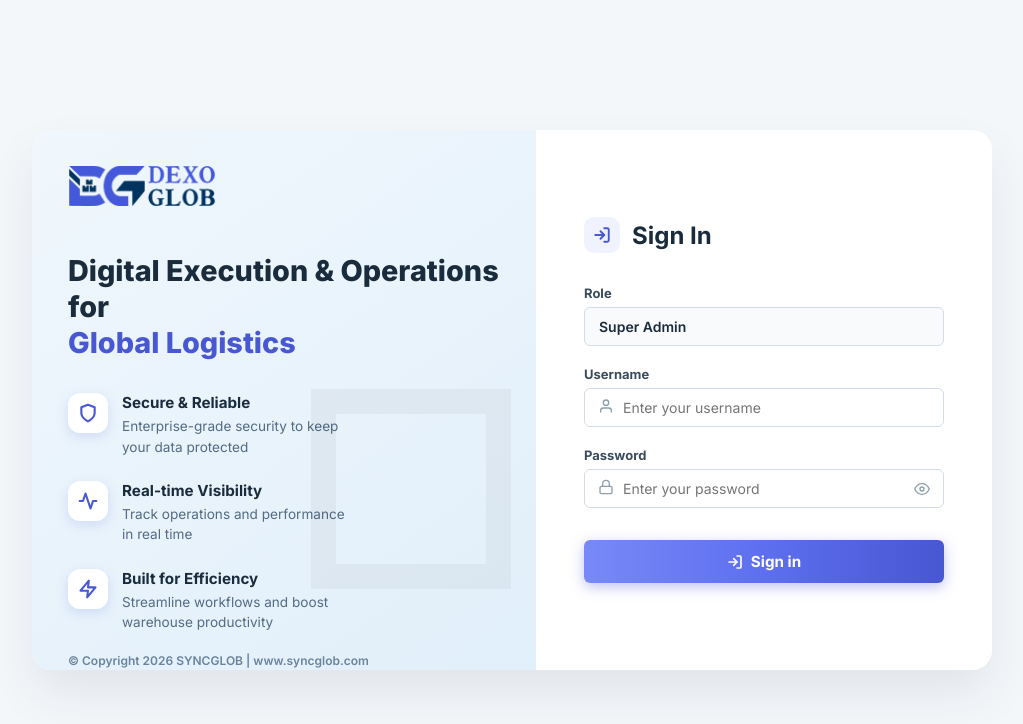
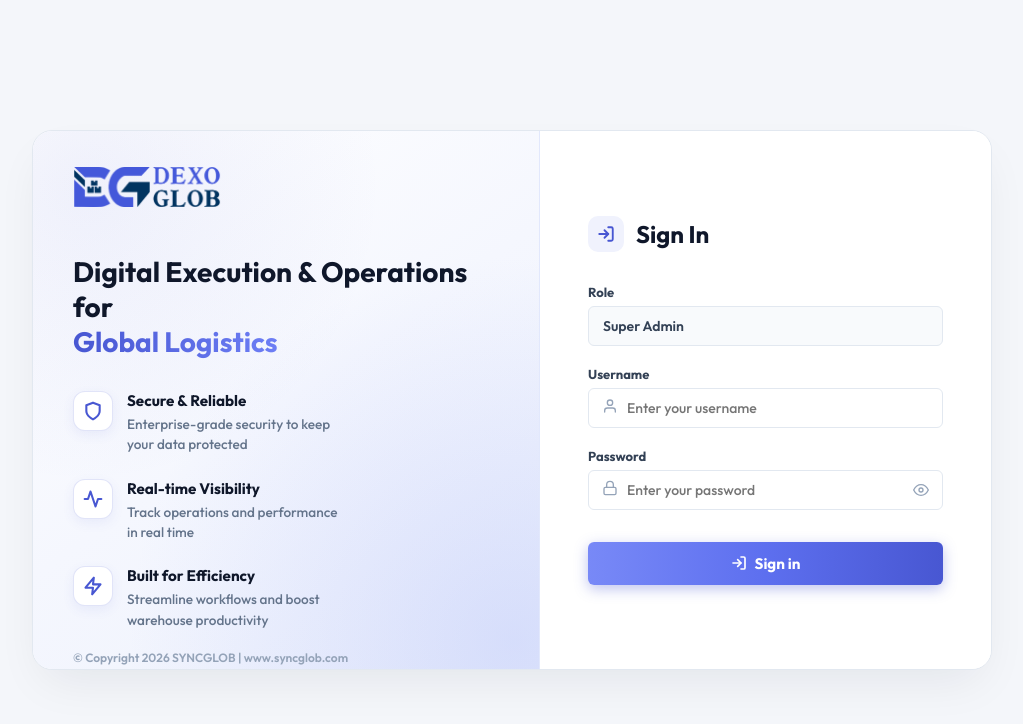
Before and after one commit to vishalverma77/wms-super-admin, a React (Vite) app: page /login in a window 1280 px wide. Shown: the top 724 px of the page, without its empty margins (128-1151 px from the left). Built offline with nearby package versions, Linux system fonts and the light colour scheme.

Commit message:
Add stats cards to trial users and background color effects to login page

```diff
--- a/src/index.css
+++ b/src/index.css
@@ -2364,10 +2364,10 @@ button {
   display: flex;
   align-items: center;
   justify-content: center;
-  background: #f4f7fa;
+  background: #f4f6fa;
   padding: 16px;
   box-sizing: border-box;
-  font-family: "Inter", "Segoe UI", sans-serif;
+  font-family: "Outfit", "Inter", "Segoe UI", sans-serif;
 }
 .login-card {
   display: flex;
@@ -2377,15 +2377,20 @@ button {
   background: #ffffff;
   border-radius: 20px;
   overflow: hidden;
-  box-shadow: 0 24px 48px rgba(15, 30, 53, 0.08);
+  border: 1px solid #e2e8f0;
+  box-shadow: 0 20px 48px -12px rgba(15, 23, 42, 0.08);
 }
 .login-left {
   flex: 1.2;
-  background: linear-gradient(145deg, #f0f7fd 0%, #e1effa 100%);
-  padding: 36px;
+  background: radial-gradient(circle at 95% 95%, rgba(152, 169, 249, 0.28) 0%, transparent 55%),
+              radial-gradient(circle at 10% 10%, rgba(72, 87, 210, 0.08) 0%, transparent 45%),
+              linear-gradient(145deg, #ffffff 0%, #f5f7fe 50%, #edf1fc 100%);
+  border-right: 1px solid #e2e8fc;
+  padding: 36px 40px;
   display: flex;
   flex-direction: column;
   position: relative;
+  overflow: hidden;
 }
 .login-right {
   flex: 1;
@@ -2404,10 +2409,13 @@ button {
     height: auto;
     min-height: 100vh;
     border-radius: 0;
+    border: none;
   }
   .login-left {
     padding: 32px 24px;
     flex: none;
+    border-right: none;
+    border-bottom: 1px solid #edf2f7;
   }
   .login-right {
     padding: 32px 24px;
--- a/src/modules/auth/view/Login.tsx
+++ b/src/modules/auth/view/Login.tsx
@@ -31,41 +31,29 @@ export function Login() {
       <div className="login-card">
         {/* Left Side (Brand & Value Props) */}
         <div className="login-left">
-          {/* Subtle background decoration */}
-          <div
-            style={{
-              position: "absolute",
-              right: "-5%",
-              bottom: "5%",
-              opacity: 0.04,
-              pointerEvents: "none",
-            }}
-          >
-            <svg
-              width="300"
-              height="300"
-              viewBox="0 0 24 24"
-              fill="currentColor"
-            >
-              <path d="M4,4H20V20H4V4M6,6V18H18V6H6Z" />
-            </svg>
-          </div>
-
           <div style={{ marginBottom: "24px" }}>
-            <img src={logo} alt="Dexo Glob" style={{ height: "40px" }} />
+            <img src={logo} alt="Dexo Glob" style={{ height: "40px", objectFit: "contain" }} />
           </div>
 
           <h1
             style={{
-              fontSize: "1.8rem",
+              fontSize: "1.75rem",
               fontWeight: 800,
-              color: "#1a2b3c",
+              color: "#0f172a",
               lineHeight: 1.25,
               marginBottom: "32px",
+              fontFamily: '"Outfit", sans-serif',
             }}
           >
             Digital Execution & Operations for <br />
-            <span style={{ color: COLORS.primary }}>
+            <span
+              style={{
+                background: "linear-gradient(90deg, #4857D2 0%, #6d7ef5 100%)",
+                WebkitBackgroundClip: "text",
+                WebkitTextFillColor: "transparent",
+                display: "inline-block",
+              }}
+            >
               Global Logistics
             </span>
           </h1>
@@ -93,7 +81,8 @@ export function Login() {
                   justifyContent: "center",
                   flexShrink: 0,
                   color: COLORS.primary,
-                  boxShadow: `0 4px 12px ${withAlpha(COLORS.primary, 0.15)}`,
+                  border: "1px solid rgba(72, 87, 210, 0.16)",
+                  boxShadow: `0 4px 12px ${withAlpha(COLORS.primary, 0.08)}`,
                 }}
               >
                 <svg
@@ -114,7 +103,7 @@ export function Login() {
                   style={{
                     margin: "0 0 4px 0",
                     fontSize: "0.95rem",
-                    color: "#1a2b3c",
+                    color: "#0f172a",
                     fontWeight: 700,
                   }}
                 >
@@ -123,7 +112,7 @@ export function Login() {
                 <p
                   style={{
                     margin: 0,
-                    color: "#546b82",
+                    color: "#64748b",
                     fontSize: "0.85rem",
                     lineHeight: 1.5,
                   }}
@@ -150,7 +139,8 @@ export function Login() {
                   justifyContent: "center",
                   flexShrink: 0,
                   color: COLORS.primary,
-                  boxShadow: `0 4px 12px ${withAlpha(COLORS.primary, 0.15)}`,
+                  border: "1px solid rgba(72, 87, 210, 0.16)",
+                  boxShadow: `0 4px 12px ${withAlpha(COLORS.primary, 0.08)}`,
                 }}
               >
                 <svg
@@ -171,7 +161,7 @@ export function Login() {
                   style={{
                     margin: "0 0 4px 0",
                     fontSize: "0.95rem",
-                    color: "#1a2b3c",
+                    color: "#0f172a",
                     fontWeight: 700,
                   }}
                 >
@@ -180,7 +170,7 @@ export function Login() {
                 <p
                   style={{
                     margin: 0,
-                    color: "#546b82",
+                    color: "#64748b",
                     fontSize: "0.85rem",
                     lineHeight: 1.5,
                   }}
@@ -207,7 +197,8 @@ export function Login() {
                   justifyContent: "center",
                   flexShrink: 0,
                   color: COLORS.primary,
-                  boxShadow: `0 4px 12px ${withAlpha(COLORS.primary, 0.15)}`,
+                  border: "1px solid rgba(72, 87, 210, 0.16)",
+                  boxShadow: `0 4px 12px ${withAlpha(COLORS.primary, 0.08)}`,
                 }}
               >
                 <svg
@@ -228,7 +219,7 @@ export function Login() {
                   style={{
                     margin: "0 0 4px 0",
                     fontSize: "0.95rem",
-                    color: "#1a2b3c",
+                    color: "#0f172a",
                     fontWeight: 700,
                   }}
                 >
@@ -237,7 +228,7 @@ export function Login() {
                 <p
                   style={{
                     margin: 0,
-                    color: "#546b82",
+                    color: "#64748b",
                     fontSize: "0.85rem",
                     lineHeight: 1.5,
                   }}
@@ -255,7 +246,7 @@ export function Login() {
               style={{
                 margin: 0,
                 fontSize: "0.75rem",
-                color: "#6a849c",
+                color: "#94a3b8",
                 fontWeight: 600,
               }}
             >
@@ -306,7 +297,8 @@ export function Login() {
                 margin: 0,
                 fontSize: "1.5rem",
                 fontWeight: 700,
-                color: "#1a2b3c",
+                color: "#0f172a",
+                fontFamily: '"Outfit", sans-serif',
               }}
             >
               Sign In
@@ -341,7 +333,7 @@ export function Login() {
                   marginBottom: "6px",
                   fontSize: "0.8125rem",
                   fontWeight: 700,
-                  color: "#3a4b5c",
+                  color: "#334155",
                 }}
               >
                 Role
@@ -355,9 +347,9 @@ export function Login() {
                     width: "100%",
                     padding: "10px 14px",
                     borderRadius: "6px",
-                    border: "1px solid #d2dce6",
+                    border: "1px solid #e2e8f0",
                     background: "#f8fafc",
-                    color: "#1a2b3c",
+                    color: "#334155",
                     fontSize: "0.875rem",
                     outline: "none",
                     fontWeight: 600,
@@ -376,7 +368,7 @@ export function Login() {
                   marginBottom: "6px",
                   fontSize: "0.8125rem",
                   fontWeight: 700,
-                  color: "#3a4b5c",
+                  color: "#334155",
                 }}
               >
                 Username
@@ -388,7 +380,7 @@ export function Login() {
                     left: "14px",
                     top: "50%",
                     transform: "translateY(-50%)",
-                    color: "#8e9fab",
+                    color: "#94a3b8",
                   }}
                 >
                   <svg
@@ -415,20 +407,22 @@ export function Login() {
                     width: "100%",
                     padding: "10px 14px 10px 38px",
                     borderRadius: "6px",
-                    border: "1px solid #d2dce6",
+                    border: "1px solid #e2e8f0",
                     background: "#ffffff",
-                    color: "#1a2b3c",
+                    color: "#0f172a",
                     fontSize: "0.875rem",
                     outline: "none",
                     boxSizing: "border-box",
-                    transition: "border-color 0.2s",
+                    transition: "all 0.2s ease",
                   }}
-                  onFocus={(e) =>
-                    (e.currentTarget.style.borderColor = "var(--color-primary)")
-                  }
-                  onBlur={(e) =>
-                    (e.currentTarget.style.borderColor = "#d2dce6")
-                  }
+                  onFocus={(e) => {
+                    e.currentTarget.style.borderColor = COLORS.primary;
+                    e.currentTarget.style.boxShadow = `0 0 0 3px ${withAlpha(COLORS.primary, 0.12)}`;
+                  }}
+                  onBlur={(e) => {
+                    e.currentTarget.style.borderColor = "#e2e8f0";
+                    e.currentTarget.style.boxShadow = "none";
+                  }}
                 />
               </div>
             </div>
@@ -441,7 +435,7 @@ export function Login() {
                   marginBottom: "6px",
                   fontSize: "0.8125rem",
                   fontWeight: 700,
-                  color: "#3a4b5c",
+                  color: "#334155",
                 }}
               >
                 Password
@@ -453,7 +447,7 @@ export function Login() {
                     left: "14px",
                     top: "50%",
                     transform: "translateY(-50%)",
-                    color: "#8e9fab",
+                    color: "#94a3b8",
                   }}
                 >
                   <svg
@@ -487,20 +481,22 @@ export function Login() {
                     width: "100%",
                     padding: "10px 38px 10px 38px",
                     borderRadius: "6px",
-                    border: "1px solid #d2dce6",
+                    border: "1px solid #e2e8f0",
                     background: "#ffffff",
-                    color: "#1a2b3c",
+                    color: "#0f172a",
                     fontSize: "0.875rem",
                     outline: "none",
                     boxSizing: "border-box",
-                    transition: "border-color 0.2s",
+                    transition: "all 0.2s ease",
                   }}
-                  onFocus={(e) =>
-                    (e.currentTarget.style.borderColor = "var(--color-primary)")
-                  }
-                  onBlur={(e) =>
-                    (e.currentTarget.style.borderColor = "#d2dce6")
-                  }
+                  onFocus={(e) => {
+                    e.currentTarget.style.borderColor = COLORS.primary;
+                    e.currentTarget.style.boxShadow = `0 0 0 3px ${withAlpha(COLORS.primary, 0.12)}`;
+                  }}
+                  onBlur={(e) => {
+                    e.currentTarget.style.borderColor = "#e2e8f0";
+                    e.currentTarget.style.boxShadow = "none";
+                  }}
                 />
                 <button
                   type="button"
@@ -513,7 +509,7 @@ export function Login() {
                     background: "transparent",
                     border: "none",
                     cursor: "pointer",
-                    color: "#8e9fab",
+                    color: "#94a3b8",
                     display: "flex",
                     alignItems: "center",
                     justifyContent: "center",
```
Also changed, not shown: src/modules/trial-users/view/TrialUsers.tsx (+38 -33 lines).
